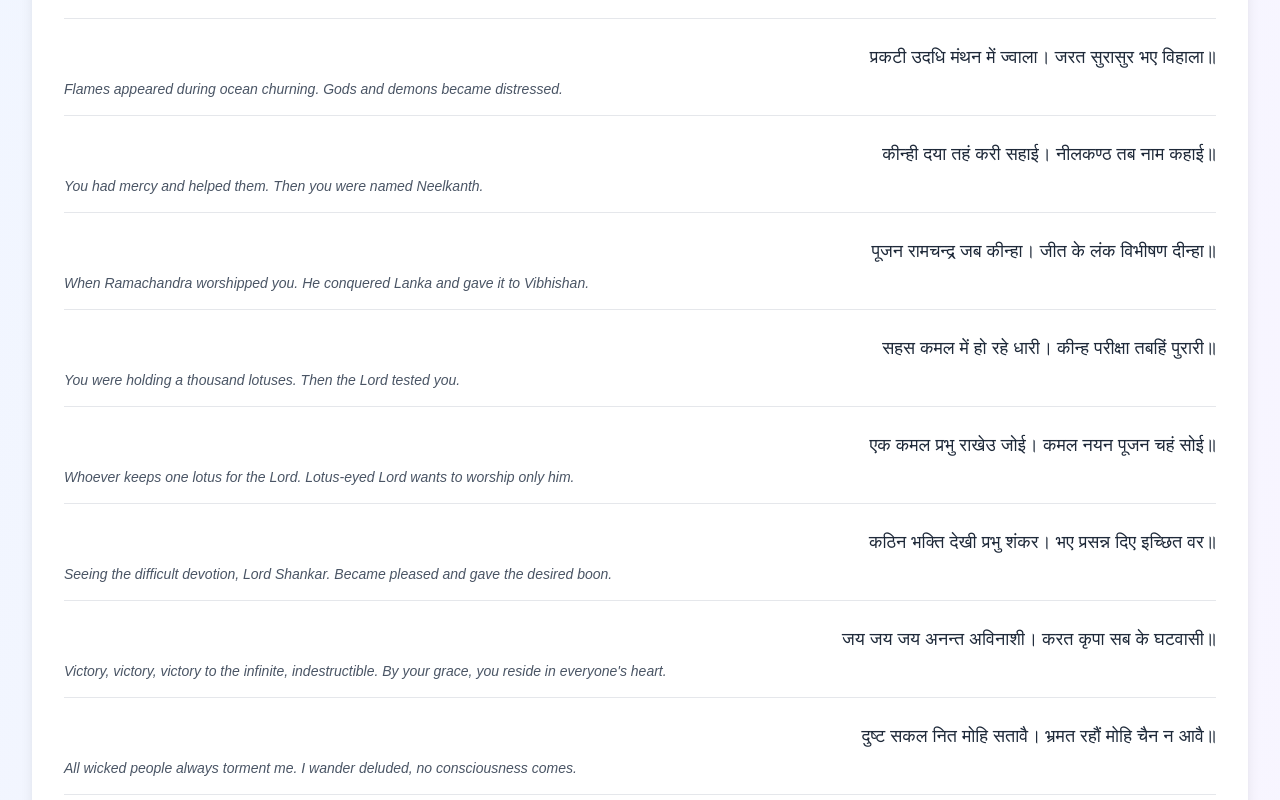
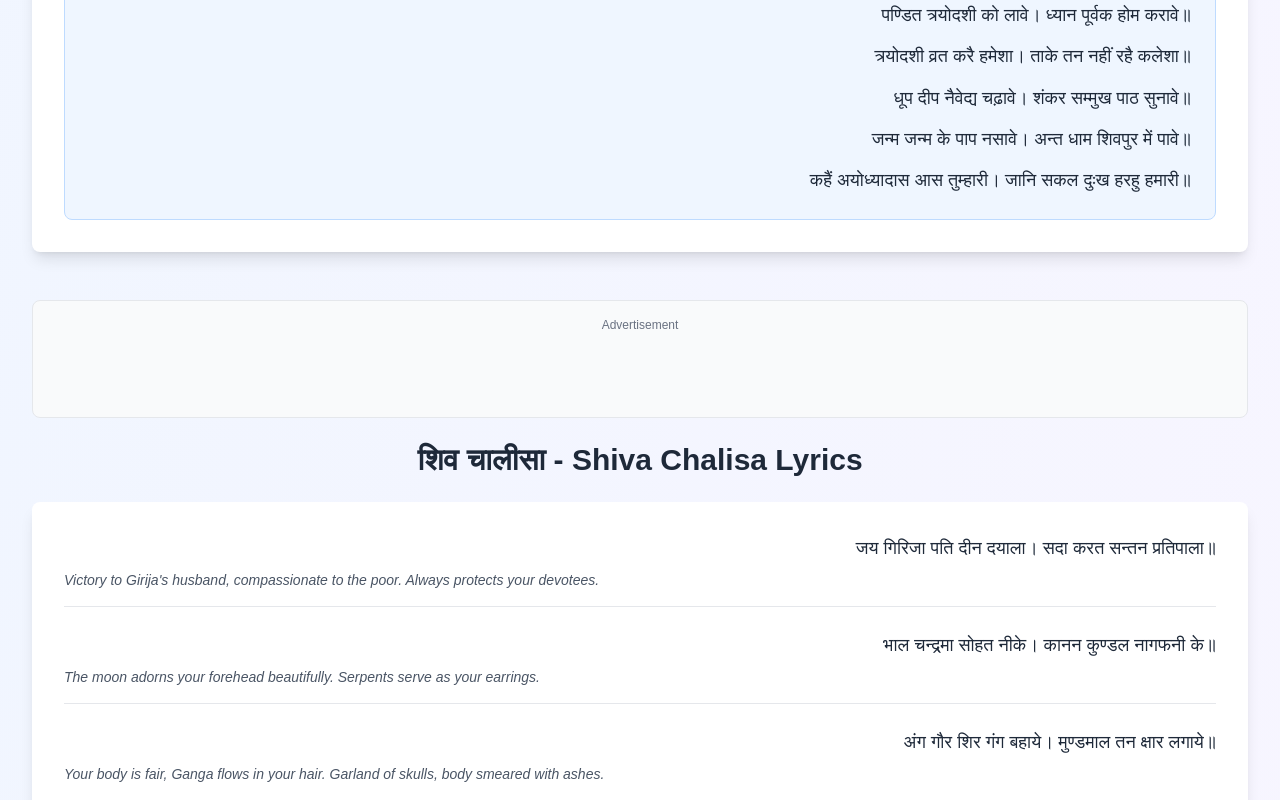
Before and after one commit to shashimishra89-cloud/bhajans-website, a Next.js app in the folder bhakti-app/: page /chalisas/shiva-chalisa in a window 1280 px wide. Shown: the part 2687-3487 px from the top of the page. Built offline with nearby package versions, Linux system fonts and the light colour scheme.

Commit message:
updating the chalisa

```diff
--- a/bhakti-app/src/app/chalisas/shiva-chalisa/page.tsx
+++ b/bhakti-app/src/app/chalisas/shiva-chalisa/page.tsx
@@ -7,7 +7,7 @@ import { Breadcrumbs, generateBreadcrumbs } from "@/components/Breadcrumbs";
 
 const ShivaChalisaPage = () => {
   const chalisaData = {
-    id: "shiva-chalisa",
+    id: "Shiva-chalisa",
     name: "Shiva Chalisa",
     title: "शिव चालीसा - Shiva Chalisa",
     description: "Complete Shiva Chalisa with Hindi lyrics, English translations, and spiritual significance.",
@@ -359,7 +359,27 @@ const ShivaChalisaPage = () => {
         {/* In-Content Ad */}
         <InContentAd />
 
-        {/* Lyrics Section */}
+        {/* Complete Hindi Chalisa Section */}
+        <section className="mb-12">
+          <h2 className="text-3xl font-bold text-gray-800 mb-6 text-center">
+            पूर्ण शिव चालीसा (Complete Shiva Chalisa in Hindi)
+          </h2>
+          <div className="bg-white rounded-lg shadow-lg p-8">
+            <div className="bg-blue-50 rounded-lg p-6 border border-blue-200">
+              <div className="space-y-3 text-right">
+                {chalisaData.lyrics.hindi.map((verse, index) => (
+                  <div key={index} className="text-lg text-gray-800 leading-relaxed">
+                    {verse}
+                  </div>
+                ))}
+              </div>
+            </div>
+          </div>
+        </section>
+
+        <InContentAd />
+
+        {/* Verse-by-Verse Translation Section */}
         <section className="mb-12">
           <h2 className="text-3xl font-bold text-gray-800 mb-6 text-center">
             शिव चालीसा - Shiva Chalisa Lyrics
```
